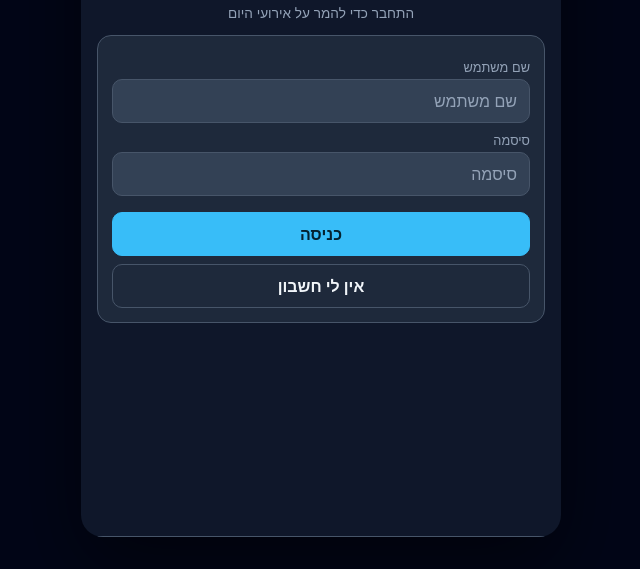
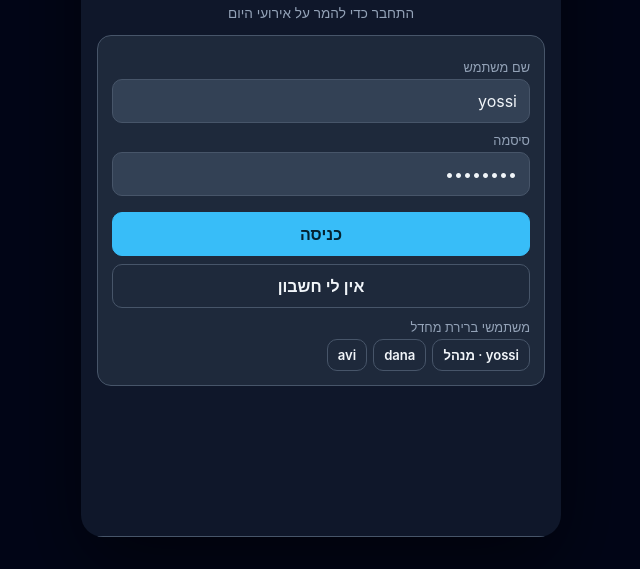
Before and after one commit to yossib26/beton, a website: page public/index.html in a window 1280 px wide. Shown: the part 231-800 px from the top of the page, without its empty margins (319-959 px from the left). Drawn offline with Linux system fonts and the light colour scheme; no server answers.

Commit message:
Show default users on the login screen
Prefill the demo admin credentials and add tap-to-fill chips for all
seed accounts (yossi/dana/avi), visible only in login mode.

Co-Authored-By: Claude Sonnet 5 <noreply@anthropic.com>

```diff
--- a/public/index.html
+++ b/public/index.html
@@ -261,17 +261,38 @@ function renderAuth() {
   view.innerHTML = '';
   let mode = 'login';
 
+  const DEFAULT_USER = { username: 'yossi', password: 'beton123' };
+  const DEMO_USERS = [
+    { username: 'yossi', password: 'beton123', label: 'yossi · מנהל' },
+    { username: 'dana', password: 'beton123', label: 'dana' },
+    { username: 'avi', password: 'beton123', label: 'avi' },
+  ];
+
   const nameI = el('input', { placeholder: 'שם מלא' });
-  const userI = el('input', { placeholder: 'שם משתמש', autocapitalize: 'off', autocorrect: 'off' });
-  const passI = el('input', { placeholder: 'סיסמה', type: 'password' });
+  const userI = el('input', { placeholder: 'שם משתמש', autocapitalize: 'off', autocorrect: 'off', value: DEFAULT_USER.username });
+  const passI = el('input', { placeholder: 'סיסמה', type: 'password', value: DEFAULT_USER.password });
   const nameWrap = el('div', {}, el('label', {}, 'שם'), nameI);
   const submit = el('button', { className: 'btn primary grow' });
   const toggle = el('button', { className: 'btn ghost grow' });
+
+  const fill = (u) => { userI.value = u.username; passI.value = u.password; };
+  const demoWrap = el('div', { style: 'margin-top:12px' },
+    el('label', {}, 'משתמשי ברירת מחדל'),
+    el('div', { className: 'row', style: 'flex-wrap:wrap;gap:6px' },
+      ...DEMO_USERS.map((u) =>
+        el('button', {
+          className: 'btn ghost sm',
+          onclick: () => { fill(u); toast('מולא: ' + u.username); },
+        }, u.label)),
+    ),
+  );
 
   const paint = () => {
     submit.textContent = mode === 'login' ? 'כניסה' : 'הרשמה';
     toggle.textContent = mode === 'login' ? 'אין לי חשבון' : 'יש לי חשבון';
     nameWrap.hidden = mode === 'login';
+    demoWrap.hidden = mode !== 'login';
+    if (mode === 'login' && !userI.value) fill(DEFAULT_USER);
   };
   paint();
 
@@ -296,6 +317,7 @@ function renderAuth() {
       el('label', {}, 'סיסמה'), passI,
       el('div', { className: 'row', style: 'margin-top:16px' }, submit),
       el('div', { className: 'row', style: 'margin-top:8px' }, toggle),
+      demoWrap,
     ),
   );
 }
```
